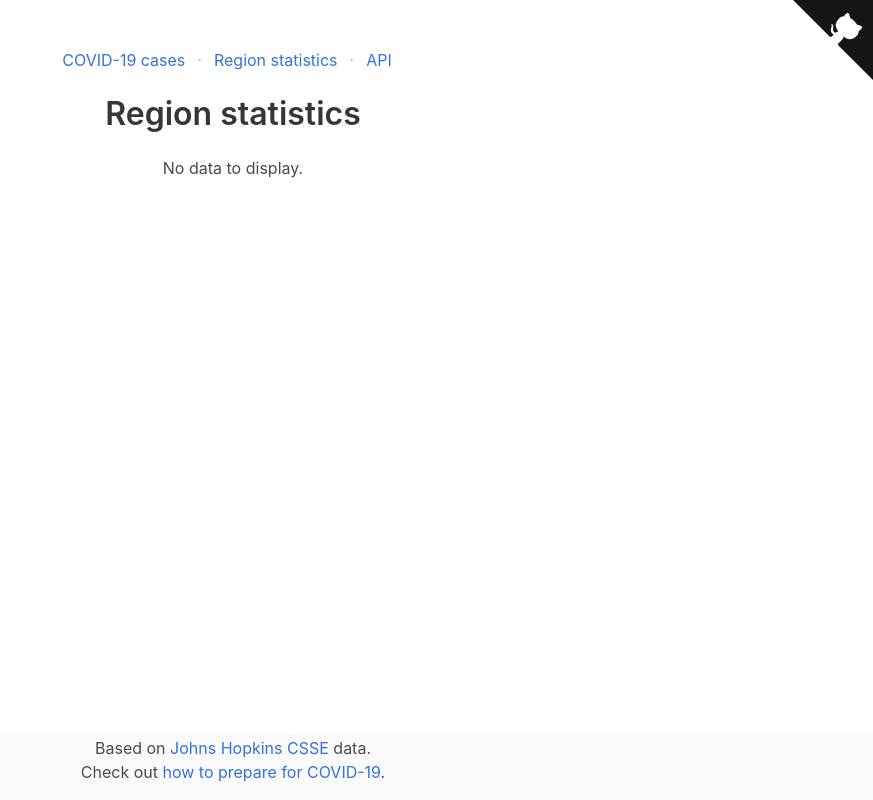
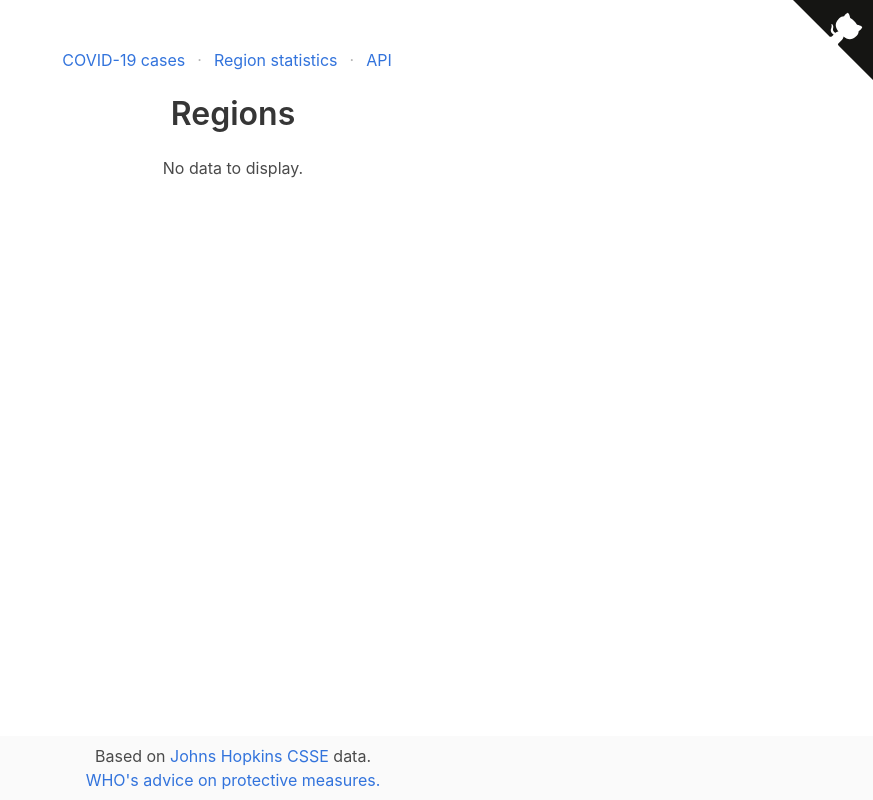
Before and after one commit to amureki/covidapp, a Django app: template data/templates/regions.html in a window 1280 px wide. Shown: the whole page, without its empty margins (407-1280 px from the left). Run offline with Django 3.2, Linux system fonts and the light colour scheme; the template is opened without the code that fills it, so the values that code supplies are empty.

Commit message:
Small template adjustments, add WHO link

```diff
--- a/data/templates/base.html
+++ b/data/templates/base.html
@@ -19,13 +19,17 @@
       text-decoration: none;
     }
 
+    .section {
+      padding-bottom: 3rem;
+    }
+
     .footer {
       bottom: 0;
       left: 0;
       position: fixed;
       right: 0;
       z-index: 30;
-      padding: 0.2rem 1.5rem 1rem
+      padding: 0.5rem 1.5rem 0.5rem
     }
   </style>
   <style>
@@ -99,10 +103,9 @@
       <p>
         Based on <a href="https://systems.jhu.edu/research/public-health/ncov/" rel="noopener" target="_blank">Johns
         Hopkins CSSE </a>data.
-        {% if summary %}Last update: {{ summary.created }} {% endif %}
+        {% if summary %}Last updated at <span class="is-italic">{{ summary.created }}</span>{% endif %}
         <br/>
-        Check out <a href="https://docs.google.com/document/d/1vumYWoiV7NlVoc27rMQvmVkVu5cOAbnaW_RKkq2RMaQ/edit">how
-        to prepare for COVID-19</a>.
+        <a href="https://www.who.int/emergencies/diseases/novel-coronavirus-2019/advice-for-public">WHO's advice on protective measures.</a>
       </p>
     </div>
   </div>
--- a/data/templates/regions.html
+++ b/data/templates/regions.html
@@ -3,7 +3,7 @@
 {% load data_extras %}
 
 {% block content %}
-  <h1 class="title has-text-centered">Region statistics</h1>
+  <h1 class="title has-text-centered">Regions</h1>
 
   {% if regions %}
     <div class="table-container">
```
